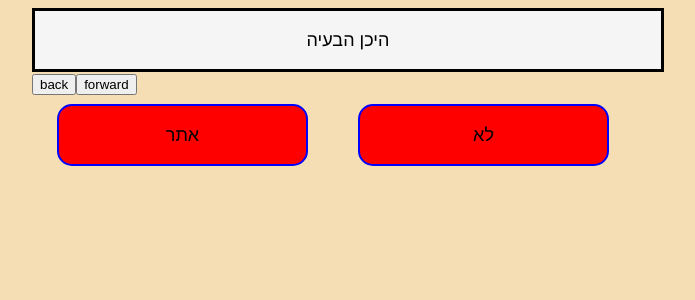
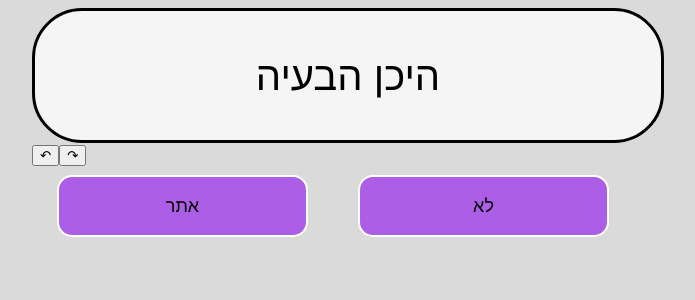
Before and after one commit to amitnoyberg18/DataMangement, a React (Create React App) app: page / in a window 1280 px wide. Shown: the top 300 px of the page, without its empty margins (292-987 px from the left). Built offline with nearby package versions, Linux system fonts and the light colour scheme.

Commit message:
add a back button and changed the style

```diff
--- a/src/App.tsx
+++ b/src/App.tsx
@@ -5,7 +5,7 @@ import CardQuestionnaire from "./classes/cardQuestion";
 import dataVal from './data/data';
 
 interface Istate{
-  cardTree:CardQuestionnaire<string>
+  cardTree :CardQuestionnaire<string>
 }
 function App() {
 
@@ -21,6 +21,12 @@ function App() {
     // console.log(newCard.getNextCard())
     // return newCard;
   })
+  const backToPrevCard = ()=>{
+    setCard((theCard:CardQuestionnaire<string>)=>theCard.getPrevCard())
+  }
+  const forwardquestio = ()=>{
+
+  }
 
 //another variable that contains an array of dictonaries that contains the question and the picked answer
 
@@ -32,8 +38,8 @@ function App() {
         return <Answer answer={answer} index={index} key={index} setCard={setCard}/>
       })}
       <div className="buttons">
-        <button>back</button>
-        <button>forward</button>
+        <button onClick={backToPrevCard}>&#x21B6;</button>
+        <button>&#x21B7;</button>
       </div>
     </div>
   );
--- a/src/classes/cardQuestion.tsx
+++ b/src/classes/cardQuestion.tsx
@@ -40,6 +40,12 @@ export default class Tree<T> {
         return this.nextCards;
     }
 
+    getPrevCard = ()=>{
+        if(this.prevCard !== undefined){
+            return this.prevCard;
+        }
+        return this;
+    }
 
     getNextSelectedCard = ()=>{
         if(this.nextCards){
@@ -48,6 +54,14 @@ export default class Tree<T> {
             }
         }
     }
+
+    // getBackTheNextSelectedCard = ()=>{
+    //     if(this.nextCards){
+    //         if(this.prevCard?.getNextSelectedCard !)
+    //     }
+    // }
+
+
 }
 //a test environment for tree node
 
--- a/src/components/Answer.tsx
+++ b/src/components/Answer.tsx
@@ -6,6 +6,9 @@ interface IProps{
     answer: string;
     index:number;
     setCard:Function;
+    // function setCards()
+
+    // fu
 }
 const Answer: React.FC<IProps> = ({answer,setCard,index}) => {
 
@@ -20,8 +23,8 @@ const Answer: React.FC<IProps> = ({answer,setCard,index}) => {
     }
     console.log(index)
     return (
-        <div className="answer">
-            <p onClick={onSelectAnswer}>{answer}</p>
+        <div onClick={onSelectAnswer} className="answer">
+            <p>{answer}</p>
         </div>
      );
 }
--- a/src/index.css
+++ b/src/index.css
@@ -6,28 +6,34 @@ body {
   -moz-osx-font-smoothing: grayscale;
   text-align: center;
   font-size: large;
-  background-color: wheat;
+  background-color:rgb(218, 218, 218)
 }
 
 .App{
   position: relative;
+  padding: auto;
   width: 50%;
   margin: auto;
+  /* border: 2px solid green; */
+
+
 }
 .question{
   border:3px solid black;
   background-color: whitesmoke;
+  border-radius: 50px;
+  font-size: 40px;
 }
 .answer{
   position: static;
-  border: 2px solid blue;
+  border: 2px solid white;
   border-radius: 15px;
   height: 40%;
   width: 39%;
   margin:4%;
   margin-top:5%;
   float: left;
-  background-color:red;
+  background-color:rgb(173, 94, 230);
   transition: background-color 2s;
 
 }
```
